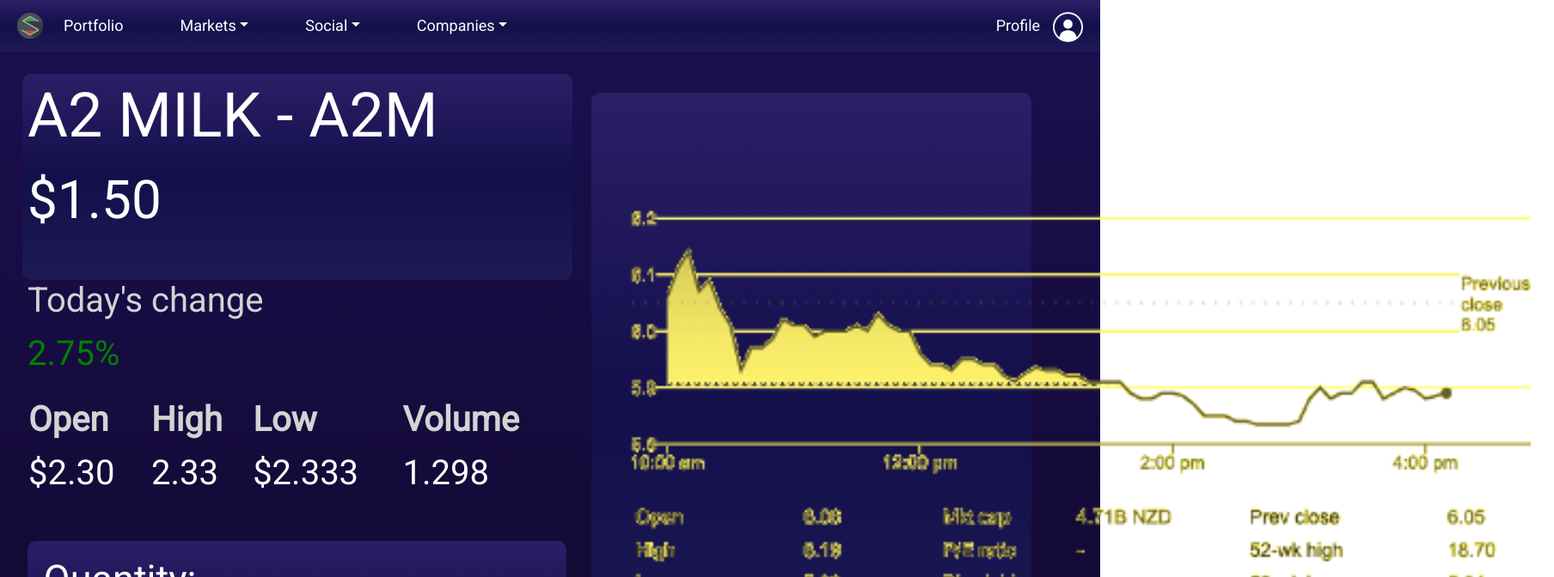
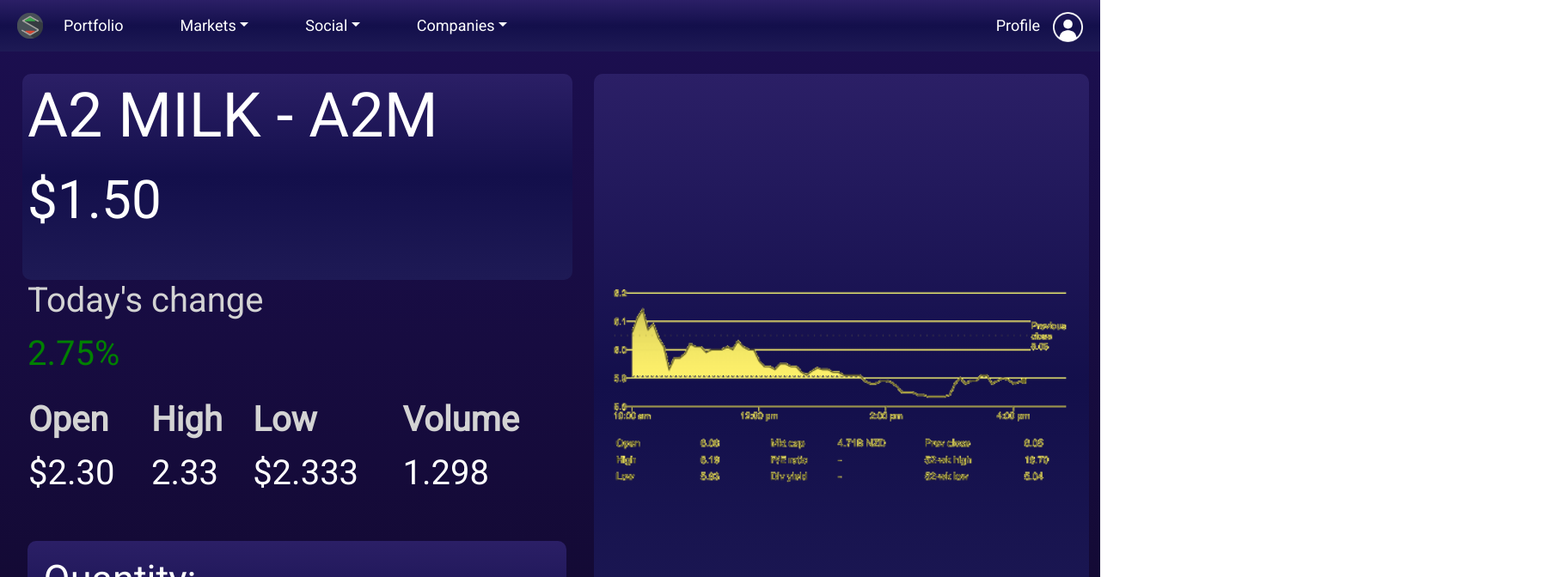
Before and after one commit to hjsith/Stocking-Up-V2, a React (Create React App) app in the folder client/: page /quotemgmt in a window 1280 px wide. Shown: the top 672 px of the page at 86% size, 1808 px wide, since content can reach past the window. Built offline with nearby package versions, Linux system fonts and the light colour scheme.

Commit message:
updated graph panel

```diff
--- a/client/src/assets/css/QuoteMan.scss
+++ b/client/src/assets/css/QuoteMan.scss
@@ -157,21 +157,20 @@
 .BackgroundPanel2 {
   background-image: linear-gradient(#2b1f66, #130f4b, #1e1a55);
   height: 90%;
-  width: 40%;
+  width: 45%;
   border-radius: 0.625em;
-  margin-top: 3em;
-  margin-right: 5em;
+  margin-top: 2%;
   display: inline-block;
   vertical-align: top;
   color: white;
   padding-right: 1%;
   padding-top: 1%;
-  float: right;
   align-content: center;
+  margin-left: 2%;
 }
 
 .image img {
-  width: 70em;
+  width: 100%;
 }
 
 .PanelTitle {
```
